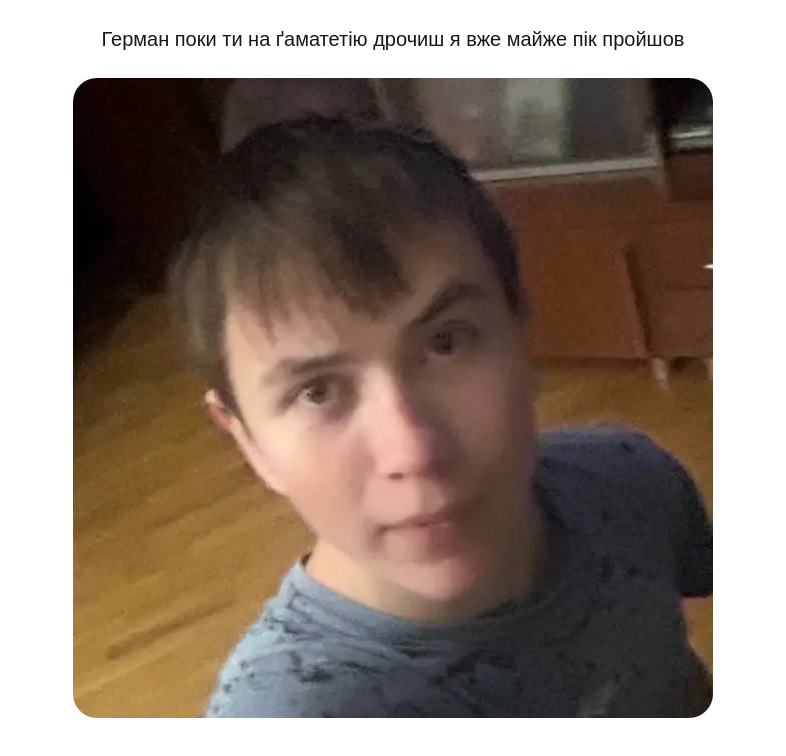
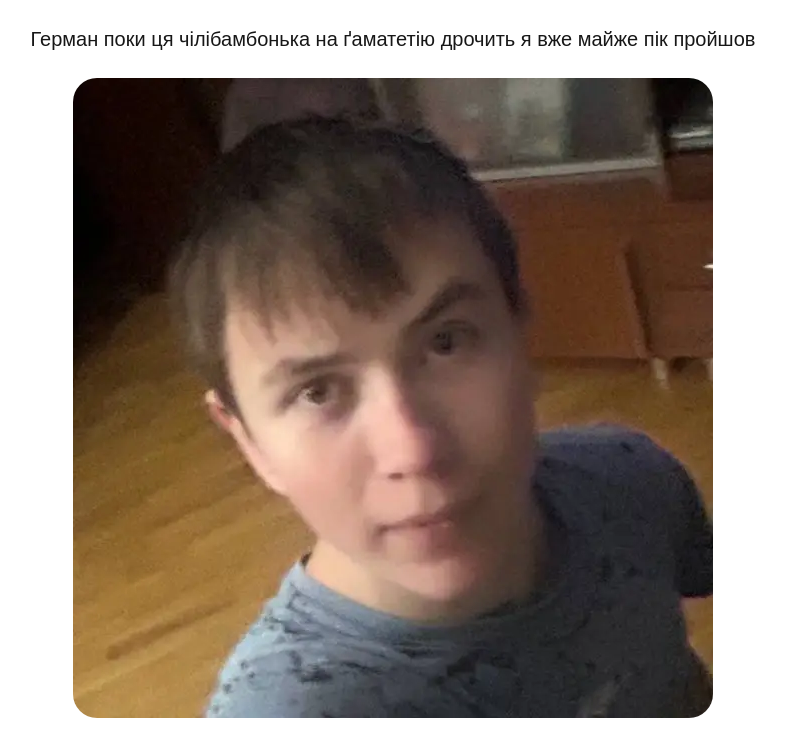
Before and after one commit to Slavkololo/nextjs-boilerplate, a Next.js app: page / in a window 1280 px wide. Shown: the top 756 px of the page, without its empty margins (247-1033 px from the left). Built offline with nearby package versions, Linux system fonts and the light colour scheme.

Commit message:
feat: change title

```diff
--- a/app/page.tsx
+++ b/app/page.tsx
@@ -7,7 +7,8 @@ export default function Home() {
     <div>
       <main style={{ textAlign: "center" }}>
         <h2 style={{ fontSize: 20, margin: "24px auto" }}>
-          Герман поки ти на ґаматетію дрочиш я вже майже пік пройшов
+          Герман поки ця чілібамбонька на ґаматетію дрочить я вже майже пік
+          пройшов
         </h2>
         <Image
           src={german}
```
